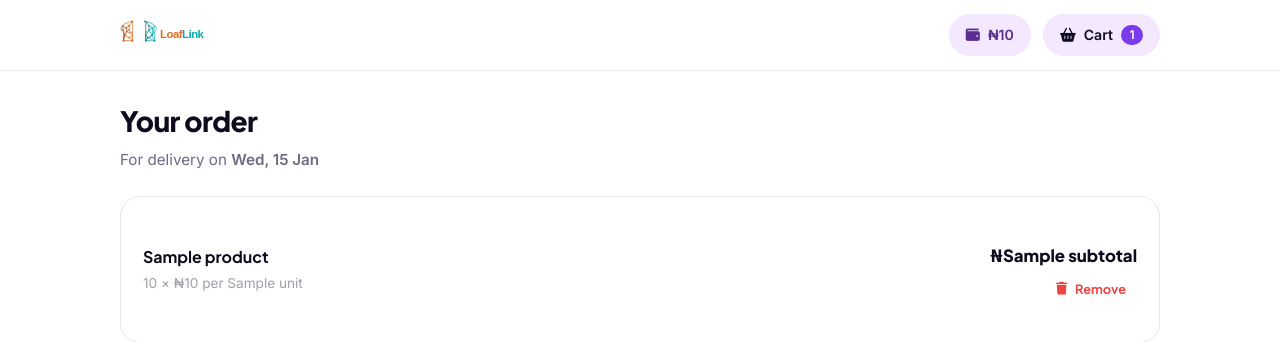
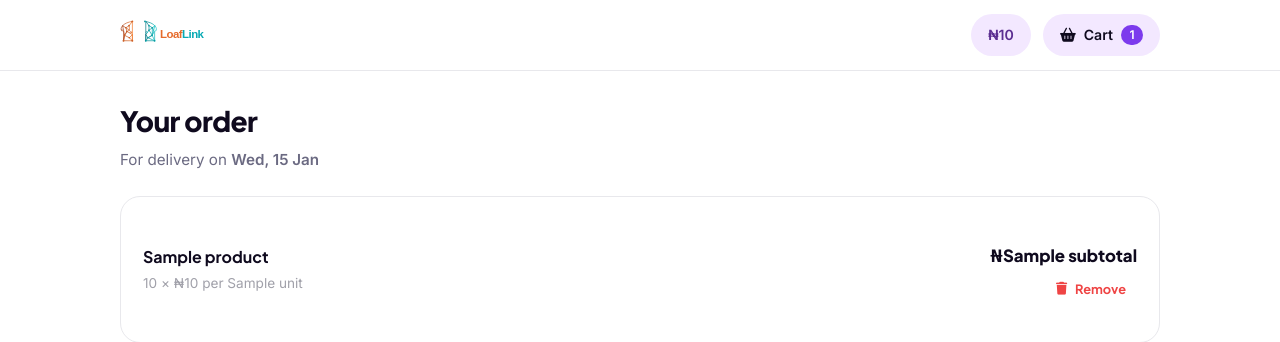
Before and after one commit to officialernestgideon-hub/loaflink, a Django app: template templates/shop/cart.html in a window 1280 px wide. Shown: the top 342 px of the page. Run offline with Django 5.2, Linux system fonts and the light colour scheme; the template is opened without the code that fills it: most values are stand-ins (such as "Sample title", 1, 10 or a date in 2020).

Commit message:
update base_shop.html

```diff
--- a/templates/shop/base_shop.html
+++ b/templates/shop/base_shop.html
@@ -28,7 +28,7 @@
     <div class="shop-topbar-actions">
       {% if wallet_balance is not None %}
       <a href="{% url 'payments:wallet' %}" class="shop-cart-btn" style="background: {% if wallet_balance < 0 %}#fee2e2{% else %}#f3e8ff{% endif %}; color: {% if wallet_balance < 0 %}#991b1b{% else %}#5b2e91{% endif %};">
-        <i class="fa-solid fa-wallet"></i>
+        {% comment %} <i class="fa-solid fa-wallet"></i> {% endcomment %}
         {% if wallet_balance < 0 %}
           -₦{{ wallet_balance|stringformat:"s"|slice:"1:" }}
         {% else %}
```
